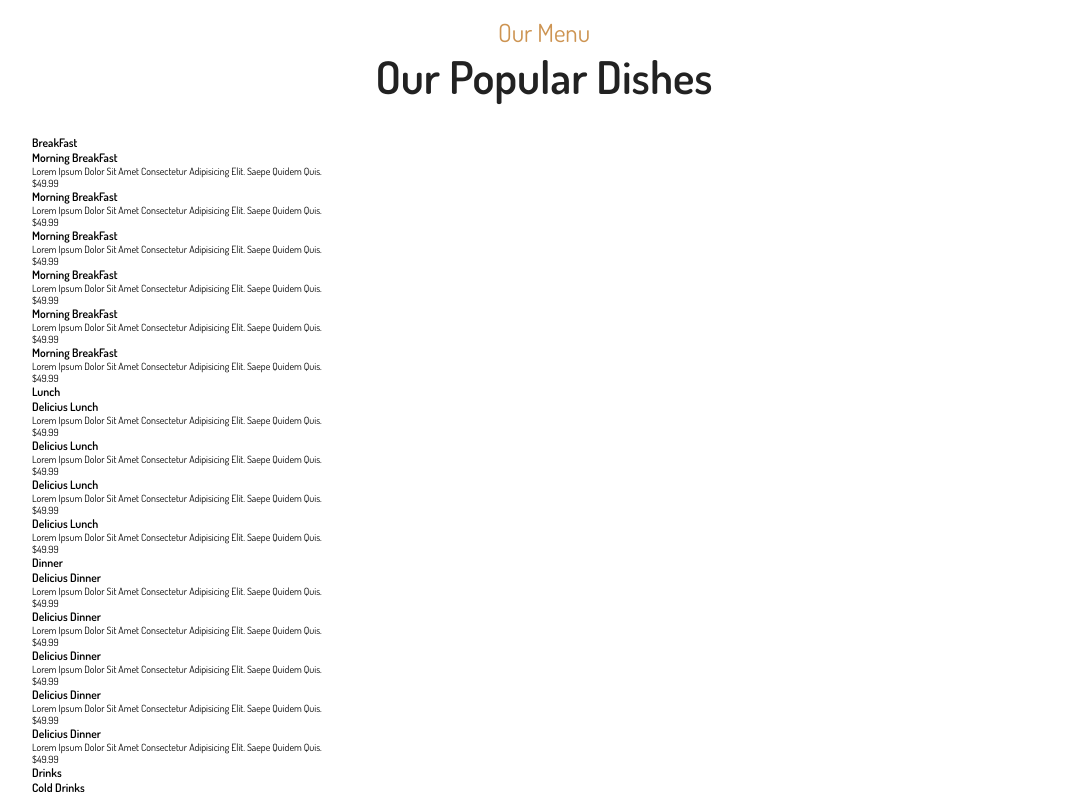
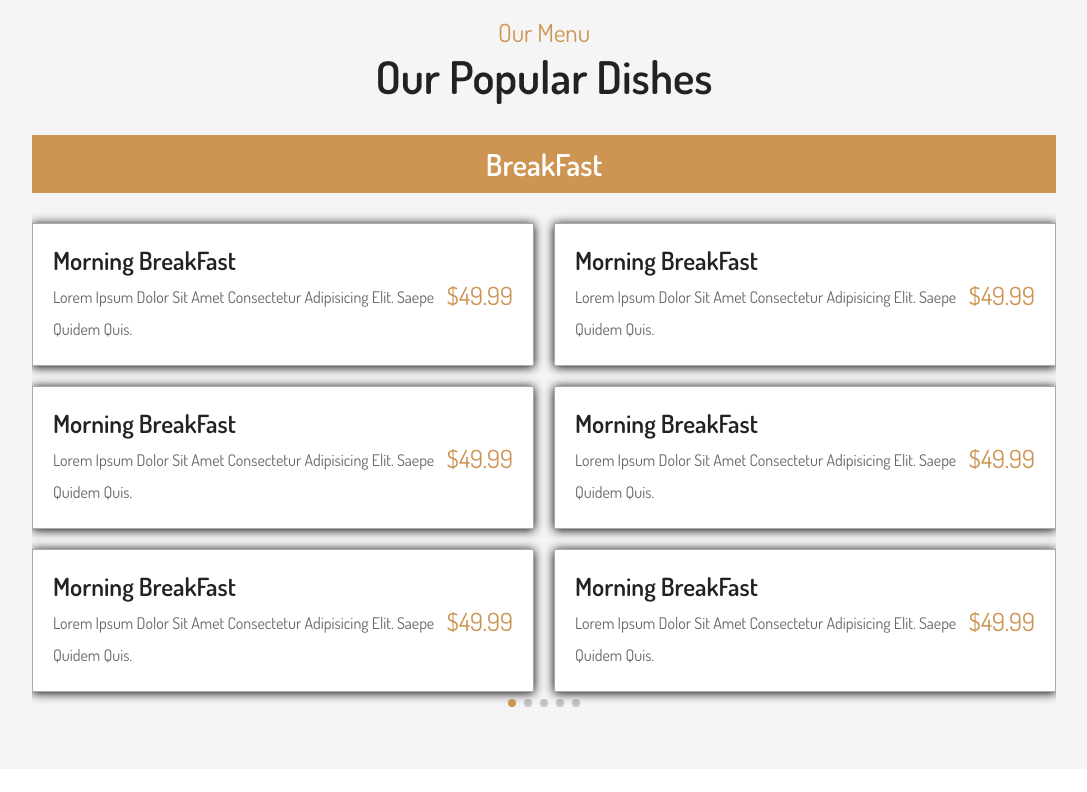
Before and after one commit to iuriasydes/restaurantPage, a plain HTML site: page index.html in a window 1280 px wide. Shown: the part 3340-4132 px from the top of the page, without its empty margins (96-1183 px from the left). After the commit the page ends 4109 px from the top, so only its background shows below. Drawn offline with nearby package versions, Linux system fonts and the light colour scheme; some packages are replaced by stand-ins of ours; a script that the page names is missing.

Commit message:
Seccion de Menu Terminada

```diff
--- a/index.html
+++ b/index.html
@@ -249,9 +249,9 @@
       <h3>Our Popular Dishes</h3>
     </div>
 
-    <div class="menu-slider">
-      <div class="w">
-        <div class="slide">
+    <div class="swiper menu-slider">
+      <div class="swiper-wrapper">
+        <div class="swiper-slide slide">
           <h3 class="title">BreakFast</h3>
           <div class="box-container">
             <div class="box">
@@ -299,7 +299,7 @@
           </div>
         </div>
 
-        <div class="slide">
+        <div class="swiper-slide slide">
           <h3 class="title">Lunch</h3>
           <div class="box-container">
             <div class="box">
@@ -333,7 +333,7 @@
           </div>
         </div>
 
-        <div class="slide">
+        <div class="swiper-slide slide">
           <h3 class="title">Dinner</h3>
           <div class="box-container">
             <div class="box">
@@ -374,7 +374,7 @@
           </div>
         </div>
 
-        <div class="slide">
+        <div class="swiper-slide slide">
           <h3 class="title">Drinks</h3>
           <div class="box-container">
             <div class="box">
@@ -422,7 +422,7 @@
           </div>
         </div>
 
-        <div class="slide">
+        <div class="swiper-slide slide">
           <h3 class="title">Dessert</h3>
           <div class="box-container">
             <div class="box">
@@ -457,10 +457,15 @@
         </div>
 
       </div>
+      <div class="swiper-pagination"></div>
     </div>
 
   </section>
   <!-- /MENU -->
+
+  <!-- ORDENES 1.23.25-->
+
+  <!-- /ORDENES -->
 
 
   <script src="https://unpkg.com/swiper@7/swiper-bundle.min.js"></script>
--- a/script.js
+++ b/script.js
@@ -62,3 +62,16 @@ previewContainer.querySelector("#close-preview").onclick = () => {
 
 /*Gallery */
 lightGallery(document.querySelector(".gallery .gallery-container"));
+
+/**Slide Our Menu */
+let swiper3 = new Swiper(".menu-slider", {
+  grabCursor: true,
+  loop: true,
+  autoHeight: true,
+  centeredSlides: true,
+  spaceBetween: 20,
+  pagination: {
+    el: ".swiper-pagination",
+    clickable: true,
+  },
+});
--- a/style.css
+++ b/style.css
@@ -367,7 +367,53 @@ section {
   display: flex;
 }
 
-/*MENU 1.15.41*/
+/*MENU*/
+.menu {
+  background: var(--light-bg);
+}
+.menu .slide .title {
+  padding: 1rem;
+  font-size: 3rem;
+  color: var(--white);
+  background: var(--peru);
+  margin-bottom: 3rem;
+  text-align: center;
+}
+.menu .slide .box-container {
+  display: flex;
+  flex-wrap: wrap;
+  gap: 2rem;
+  padding-bottom: 4rem;
+}
+.menu .slide .box-container .box {
+  flex: 1 1 41rem;
+  background: var(--white);
+  padding: 2rem;
+  box-shadow: var(--box-shadow);
+  border: var(--border);
+  display: flex;
+  align-items: center;
+  gap: 1rem;
+  justify-content: space-between;
+}
+.menu .slide .box-container .box h3 {
+  font-size: 2.5rem;
+  color: var(--black);
+  padding-bottom: 0.5rem;
+}
+.menu .slide .box-container .box p {
+  font-size: 1.6rem;
+  color: var(--light-black);
+  line-height: 2;
+}
+.menu .slide .box-container .box .price {
+  font-size: 2.5rem;
+  color: var(--peru);
+}
+.menu .slide .box-container .box:hover {
+  transform: scale(0.9);
+  cursor: pointer;
+}
 
 /*MEDIA QUERIES*/
 @media (max-width: 1200px) {
@@ -421,6 +467,10 @@ section {
     top: initial;
     bottom: 1rem;
   }
+  .menu .slide .box-container .box {
+    flex-flow: column;
+    text-align: center;
+  }
 }
 
 @media (max-width: 450px) {
```
